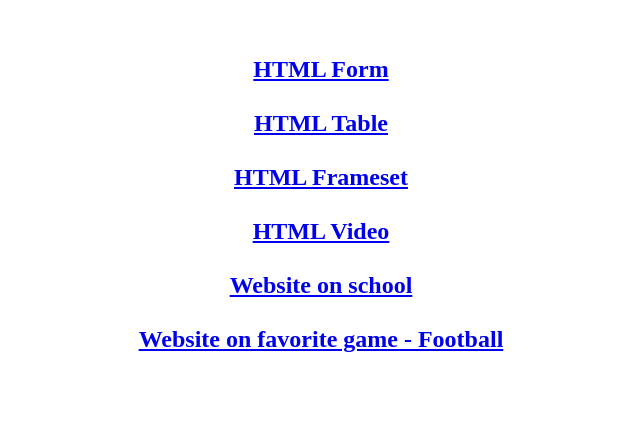
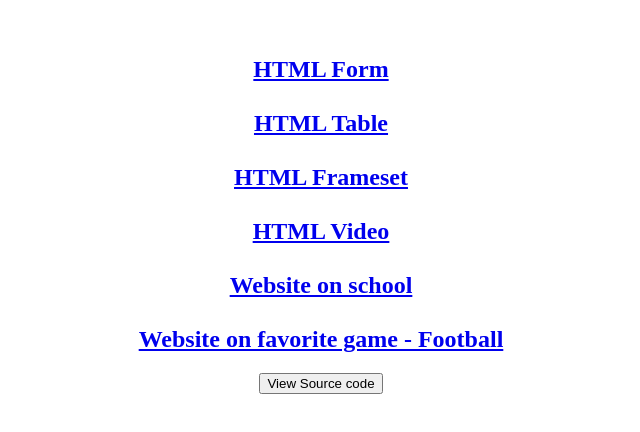
Before and after one commit to devansh-27/school-html-project, a plain HTML site: page index.html in a window 1280 px wide. Shown: the part 48-480 px from the top of the page, without its empty margins (319-959 px from the left). Drawn offline with Linux system fonts and the light colour scheme.

Commit message:
Update index.html

```diff
--- a/index.html
+++ b/index.html
@@ -17,7 +17,13 @@
             <a href="school-website/index.html">Website on school</a><br><br>
             <a href="football-website/index.html">Website on favorite game - Football</a>
         </h2>
+        <button onclick="sourceCode()">View Source code</button>
     </center>
+    <script>
+        function sourceCode() {
+            location.replace("view-source:https://devansh-27.github.io/school-html-project/")
+        }
+    </script>
 </body>
 
 </html>
```
